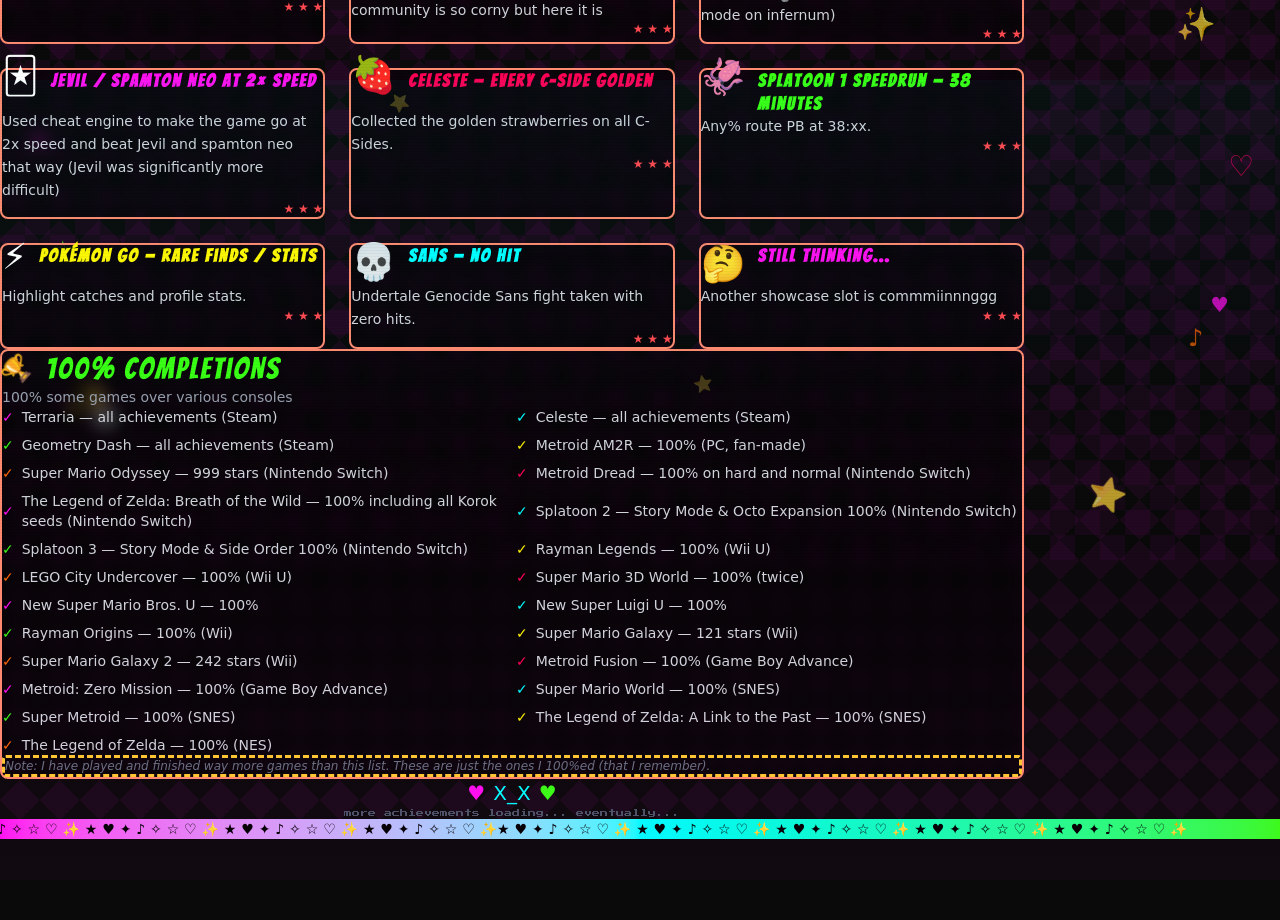
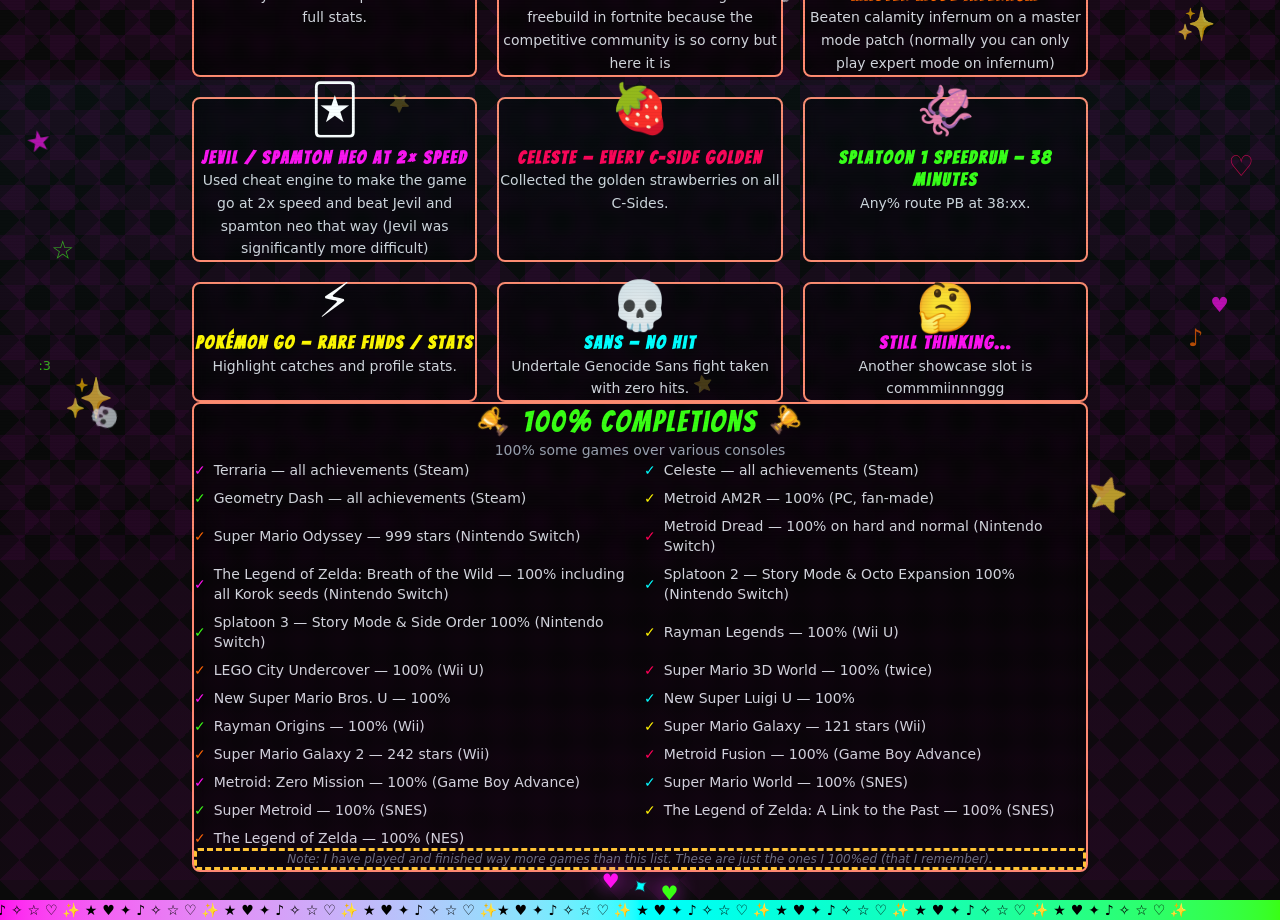
Before and after one commit to Willemilk/willemilktree3.0-, a Next.js app: page /cool-stuff in a window 1280 px wide. Shown: the part 240-1160 px from the top of the page. Before the commit the page ends 1079 px from the top, so only its background shows below. Built offline with nearby package versions, Linux system fonts and the light colour scheme.

Commit message:
style: center Cool Stuff page and remove corny text
Co-Authored-By: Claude Opus 4.5 <noreply@anthropic.com>

```diff
--- a/app/cool-stuff/page.tsx
+++ b/app/cool-stuff/page.tsx
@@ -83,15 +83,15 @@ const completions = [
 
 export default function CoolStuff() {
   return (
-    <div className="min-h-screen p-4 md:p-8 checker-bg">
-      <main className="max-w-5xl mx-auto">
+    <div className="min-h-screen flex flex-col items-center p-4 md:p-8 checker-bg">
+      <main className="w-full max-w-4xl flex flex-col items-center">
         {/* Navigation */}
         <nav className="flex gap-4 justify-center mb-8 flex-wrap">
           <a href="/" className="px-6 py-3 rounded-lg neon-box text-[#00ffff] font-bold impact-font hover:bg-[#00ffff] hover:text-black transition-all">
-            ← Home
+            Home
           </a>
           <a href="/about" className="px-6 py-3 rounded-lg neon-box text-[#ff10f0] font-bold impact-font hover:bg-[#ff10f0] hover:text-black transition-all">
-            About ★
+            About
           </a>
         </nav>
 
@@ -101,7 +101,7 @@ export default function CoolStuff() {
             Cool Stuff / Achievements
           </h1>
           <p className="text-lg text-[#00ffff] wiggle">
-            Here is a list of cool things I've achieved over the years.
+            Here is a list of cool things I&apos;ve achieved over the years.
           </p>
           <p className="pixel-font text-[10px] text-[#ff10f0] mt-2 blink">
             I AM STILL WORKING ON THIS PAGE
@@ -109,48 +109,43 @@ export default function CoolStuff() {
         </div>
 
         {/* Achievements Grid */}
-        <div className="grid grid-cols-1 md:grid-cols-2 lg:grid-cols-3 gap-6 mb-12">
+        <div className="grid grid-cols-1 md:grid-cols-2 lg:grid-cols-3 gap-5 mb-12 w-full">
           {achievements.map((achievement, i) => (
             <div
               key={achievement.title}
-              className="tilt-card neon-box rounded-lg p-5 bg-black/50 backdrop-blur-sm group"
+              className="tilt-card neon-box rounded-lg p-5 bg-black/50 backdrop-blur-sm group text-center"
               style={{
                 borderColor: achievement.color,
               }}
             >
-              {/* Icon badge */}
-              <div className="flex items-start gap-3 mb-3">
+              {/* Icon */}
               <div
-                  className="text-4xl animate-[float_3s_ease-in-out_infinite] group-hover:animate-[shake_0.5s_ease-in-out]"
+                className="text-5xl mb-3 animate-[float_3s_ease-in-out_infinite] group-hover:animate-[shake_0.5s_ease-in-out] inline-block"
                 style={{ animationDelay: `${i * 0.3}s` }}
               >
                 {achievement.icon}
               </div>
               <h3
-                  className="text-lg font-bold impact-font leading-tight"
+                className="text-lg font-bold impact-font leading-tight mb-2"
                 style={{ color: achievement.color }}
               >
                 {achievement.title}
               </h3>
-              </div>
               <p className="text-sm text-gray-300 leading-relaxed">
                 {achievement.desc}
               </p>
-              {/* Decorative corner */}
-              <div className="flex justify-end mt-3">
-                <span className="text-xs animate-[color-cycle_3s_linear_infinite]">★ ★ ★</span>
-              </div>
             </div>
           ))}
         </div>
 
         {/* 100% Completions Section */}
-        <section className="neon-box rounded-lg p-6 md:p-8 bg-black/50 backdrop-blur-sm mb-8">
-          <h2 className="text-3xl impact-font text-[#39ff14] mb-2 glitch-text flex items-center gap-3">
+        <section className="neon-box rounded-lg p-6 md:p-8 bg-black/50 backdrop-blur-sm mb-8 w-full">
+          <h2 className="text-3xl impact-font text-[#39ff14] mb-2 glitch-text flex items-center justify-center gap-3">
             <span className="animate-[spin-slow_3s_linear_infinite] text-2xl">🏆</span>
             100% Completions
+            <span className="animate-[spin-slow_3s_linear_infinite_reverse] text-2xl">🏆</span>
           </h2>
-          <p className="text-sm text-gray-400 mb-6">
+          <p className="text-sm text-gray-400 mb-6 text-center">
             100% some games over various consoles
           </p>
 
@@ -161,7 +156,7 @@ export default function CoolStuff() {
                 className="flex items-center gap-2 py-2 px-3 rounded hover:bg-white/5 transition-colors group"
               >
                 <span
-                  className="text-sm group-hover:animate-[spin-slow_0.5s_linear]"
+                  className="text-sm group-hover:animate-[spin-slow_0.5s_linear] flex-shrink-0"
                   style={{ color: ['#ff10f0', '#00ffff', '#39ff14', '#fff700', '#ff6600', '#ff0055'][i % 6] }}
                 >
                   ✓
@@ -173,21 +168,18 @@ export default function CoolStuff() {
             ))}
           </div>
 
-          <p className="text-xs text-gray-500 mt-6 italic dashed-border rounded p-3">
+          <p className="text-xs text-gray-500 mt-6 italic dashed-border rounded p-3 text-center">
             Note: I have played and finished way more games than this list. These are just the ones I 100%ed (that I remember).
           </p>
         </section>
 
         {/* Footer */}
-        <div className="text-center py-6">
-          <div className="flex items-center justify-center gap-2 text-xl mb-4">
-            <span className="text-[#ff10f0]">♥</span>
-            <span className="text-[#00ffff]">X_X</span>
-            <span className="text-[#39ff14]">♥</span>
+        <div className="py-6">
+          <div className="flex items-center justify-center gap-3 text-xl animate-[pulse-glow_3s_ease-in-out_infinite]">
+            <span className="text-[#ff10f0] animate-[float_2s_ease-in-out_infinite]">♥</span>
+            <span className="text-[#00ffff] animate-[spin-slow_4s_linear_infinite]">✦</span>
+            <span className="text-[#39ff14] animate-[float-reverse_2.5s_ease-in-out_infinite]">♥</span>
           </div>
-          <p className="pixel-font text-[8px] text-gray-600">
-            more achievements loading... eventually...
-          </p>
         </div>
       </main>
     </div>
```
Lines whose indentation alone changed are shown as unchanged.
